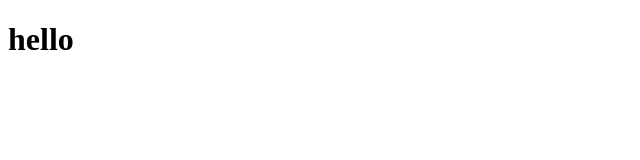
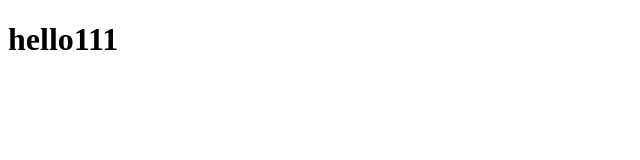
Before and after one commit to stigmat19/FD2-135-23, a plain HTML site: page home/b1+/index.html in a window 1280 px wide. Shown: the full height of the page, 0-640 px from the left. Drawn offline with Linux system fonts and the light colour scheme.

Commit message:
,;jjhyju

```diff
--- a/home/b1+/index.html
+++ b/home/b1+/index.html
@@ -7,6 +7,6 @@
     <title>Document</title>
 </head>
 <body>
-    <h1>hello</h1>
+    <h1>hello111</h1>
 </body>
 </html>
```
